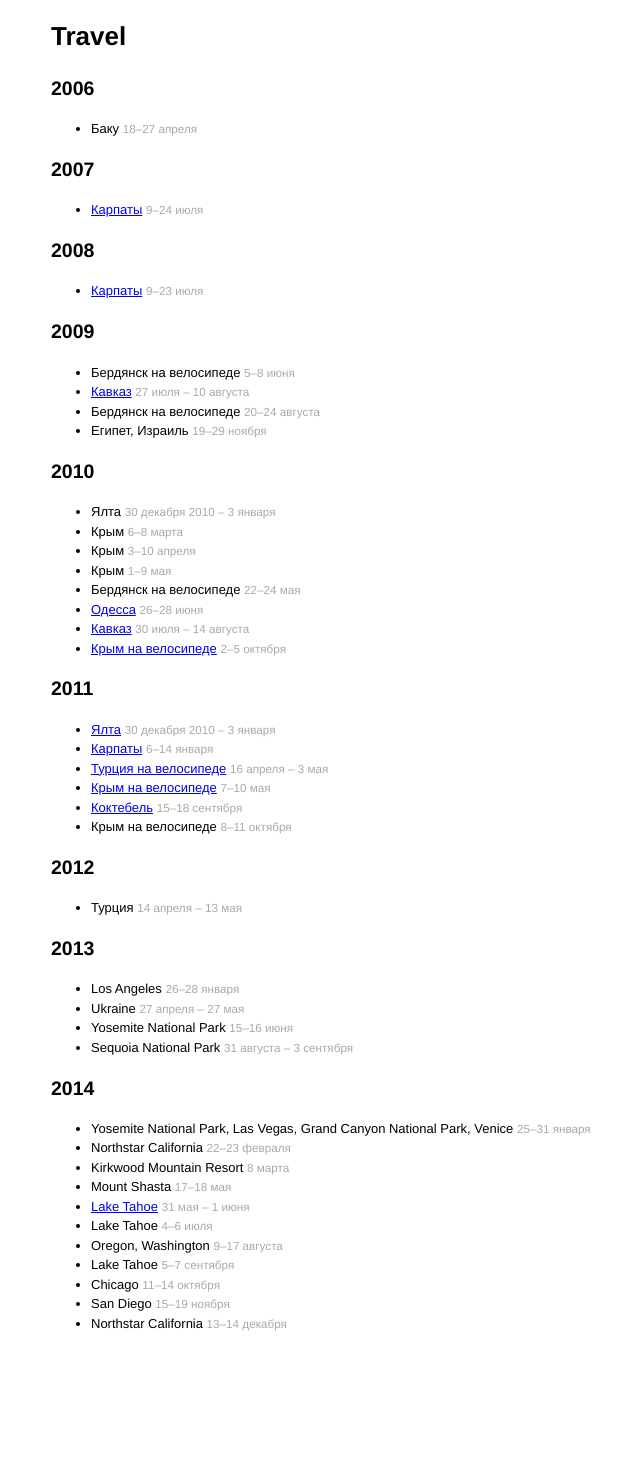
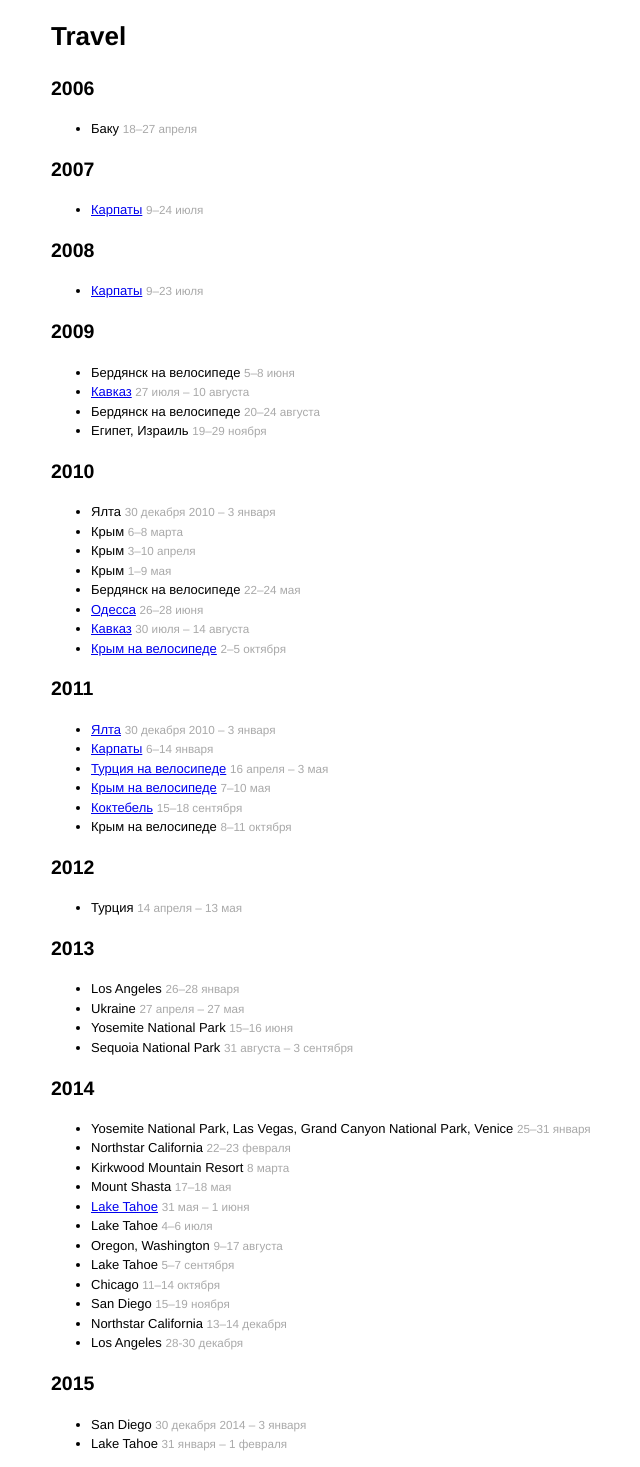
Before and after one commit to denis/denis.github.com, a Jekyll site: the page built from travel.md, in a window 1280 px wide. Shown: the whole page, without its empty margins (189-829 px from the left). Built offline with Jekyll 4.4.1, drawn with Linux system fonts in a browser that asks for light colours; comment, search, counter and statistics services are not loaded; before the commit the page ends 1346 px from its top, so only the background shows below that.

Commit message:
Add Los Angeles, San Diego and Lake Tahoe

```diff
--- a/travel.md
+++ b/travel.md
@@ -69,3 +69,9 @@
 - Chicago <small>11–14 октября</small>
 - San Diego <small>15–19 ноября</small>
 - Northstar California <small>13–14 декабря</small>
+- Los Angeles <small>28-30 декабря</small>
+
+## 2015
+
+- San Diego <small>30 декабря 2014 – 3 января</small>
+- Lake Tahoe <small>31 января – 1 февраля</small>
```
